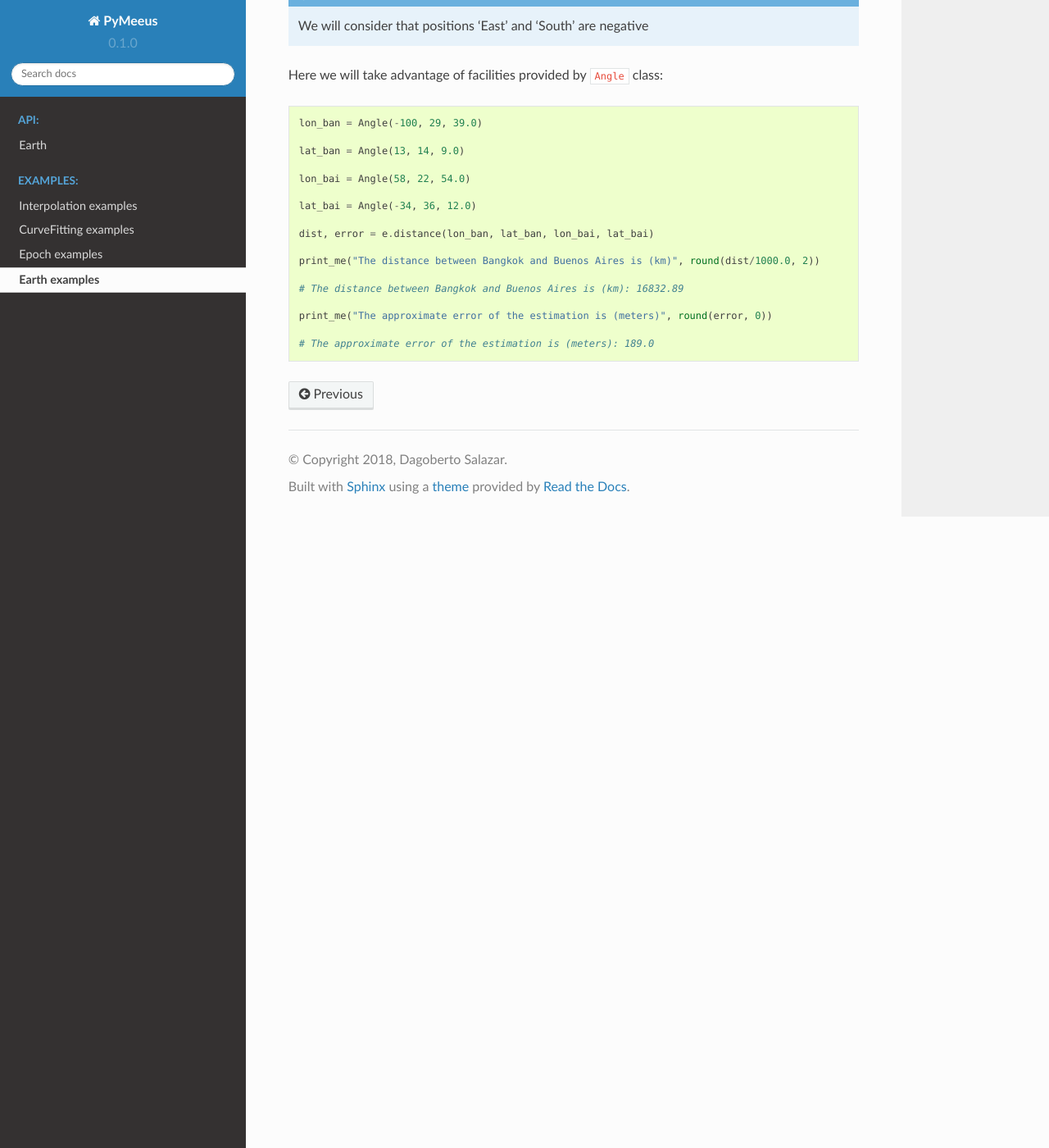
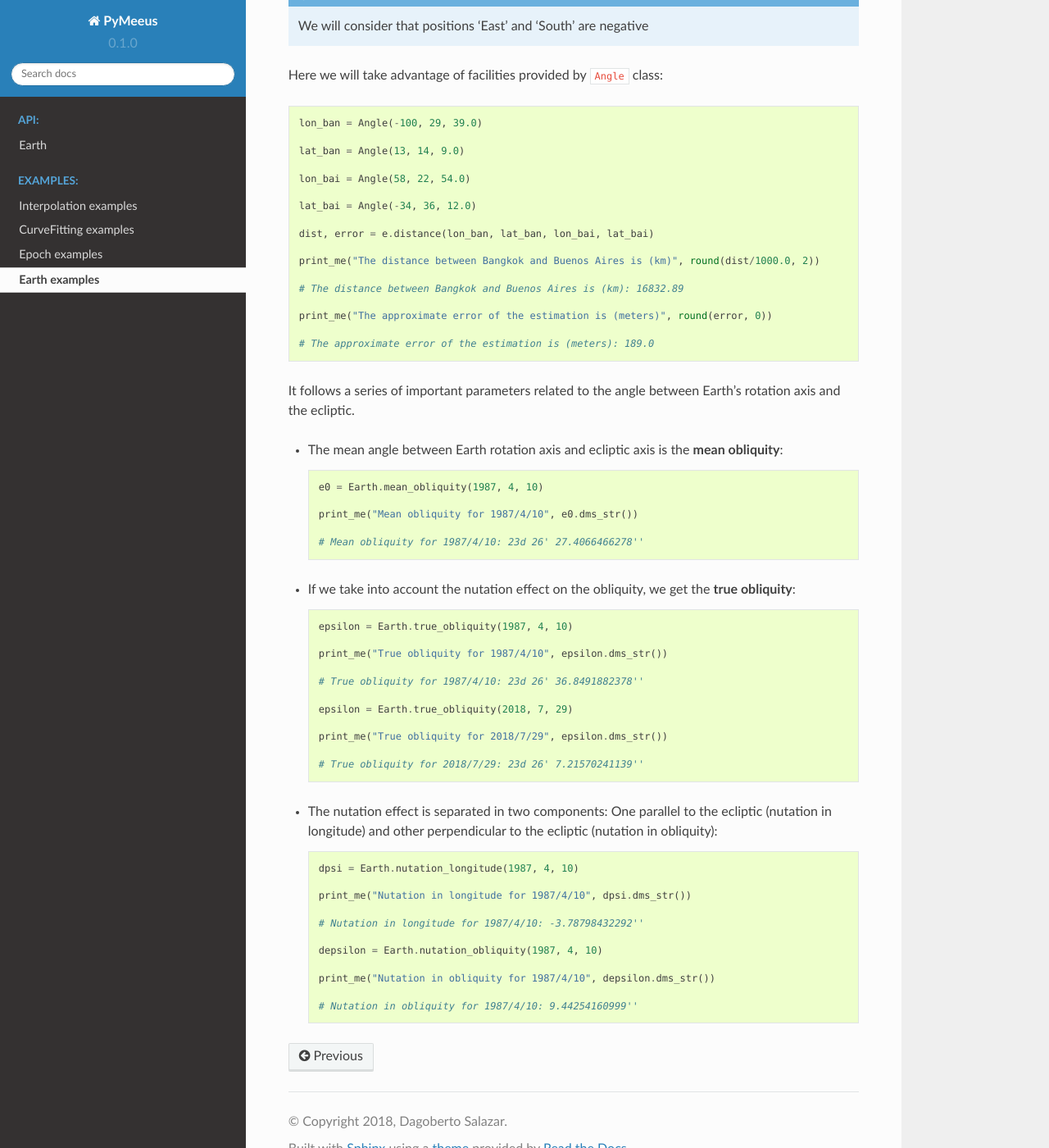
Before and after one commit to architest/pymeeus, a Sphinx documentation site: the page built from docs/source/ex-Earth.rst, in a window 1280 px wide and 1400 px high, scrolled down 2288 px. Shown: the whole window at 82% size. Built offline with Sphinx 7.4.7 and the Read the Docs theme 2.0.0, drawn with Linux system fonts in a browser that asks for light colours; formulas are drawn with MathJax 3; pages that are not in the unit, such as notebooks, are missing from menus.

Commit message:
Add examples for nutation-related methods

```diff
--- a/docs/source/ex-Earth.rst
+++ b/docs/source/ex-Earth.rst
@@ -114,3 +114,41 @@ Here we will take advantage of facilities provided by ``Angle`` class::
     print_me("The approximate error of the estimation is (meters)", round(error, 0))
 
     # The approximate error of the estimation is (meters): 189.0
+
+It follows a series of important parameters related to the angle between Earth's rotation axis and the ecliptic.
+
+- The mean angle between Earth rotation axis and ecliptic axis is the **mean obliquity**::
+
+    e0 = Earth.mean_obliquity(1987, 4, 10)
+
+    print_me("Mean obliquity for 1987/4/10", e0.dms_str())
+
+    # Mean obliquity for 1987/4/10: 23d 26' 27.4066466278''
+
+- If we take into account the nutation effect on the obliquity, we get the **true obliquity**::
+
+    epsilon = Earth.true_obliquity(1987, 4, 10)
+
+    print_me("True obliquity for 1987/4/10", epsilon.dms_str())
+
+    # True obliquity for 1987/4/10: 23d 26' 36.8491882378''
+
+    epsilon = Earth.true_obliquity(2018, 7, 29)
+
+    print_me("True obliquity for 2018/7/29", epsilon.dms_str())
+
+    # True obliquity for 2018/7/29: 23d 26' 7.21570241139''
+
+- The nutation effect is separated in two components: One parallel to the ecliptic (nutation in longitude) and other perpendicular to the ecliptic (nutation in obliquity)::
+
+    dpsi = Earth.nutation_longitude(1987, 4, 10)
+
+    print_me("Nutation in longitude for 1987/4/10", dpsi.dms_str())
+
+    # Nutation in longitude for 1987/4/10: -3.78798432292''
+
+    depsilon = Earth.nutation_obliquity(1987, 4, 10)
+
+    print_me("Nutation in obliquity for 1987/4/10", depsilon.dms_str())
+
+    # Nutation in obliquity for 1987/4/10: 9.44254160999''
```
